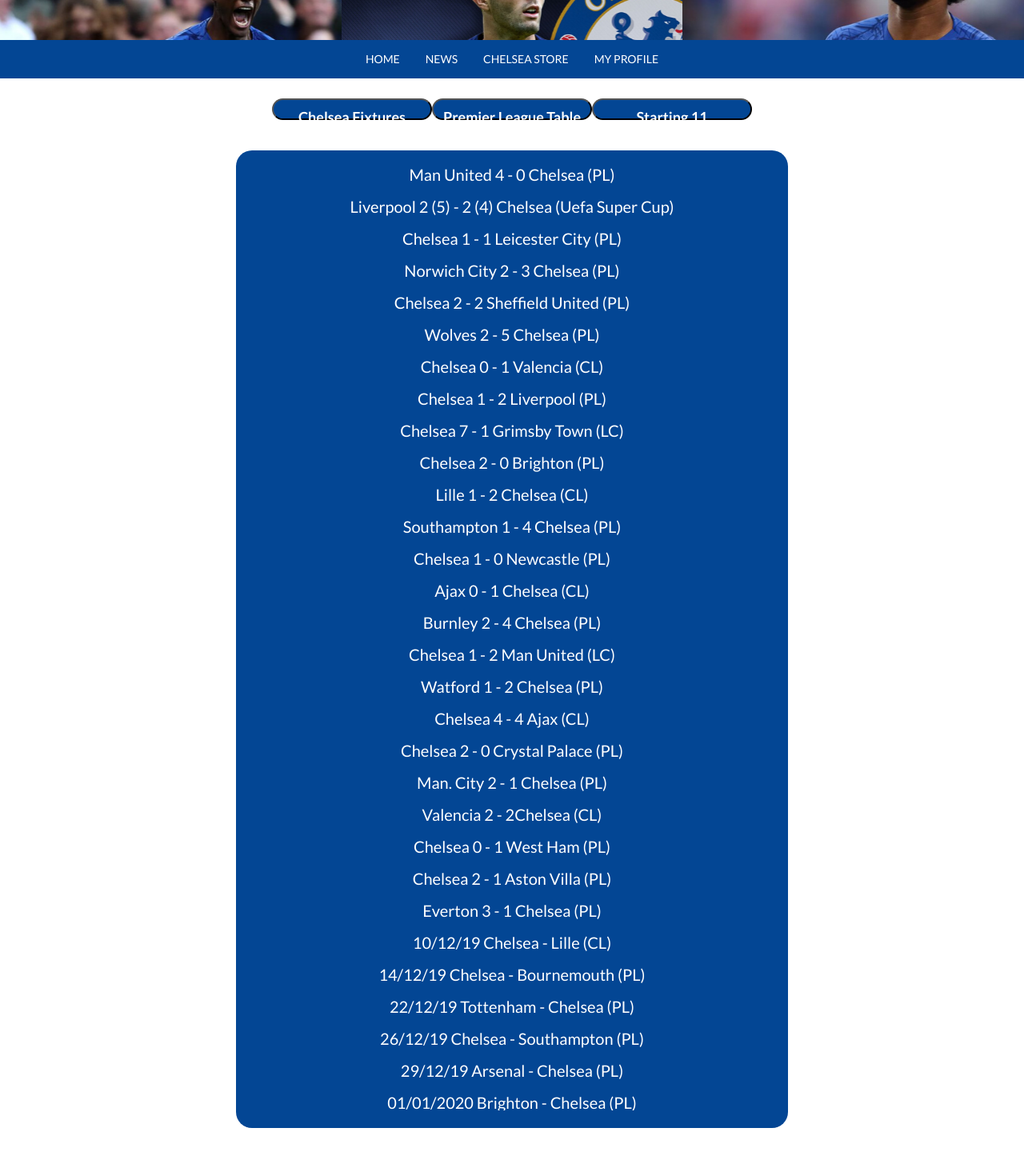
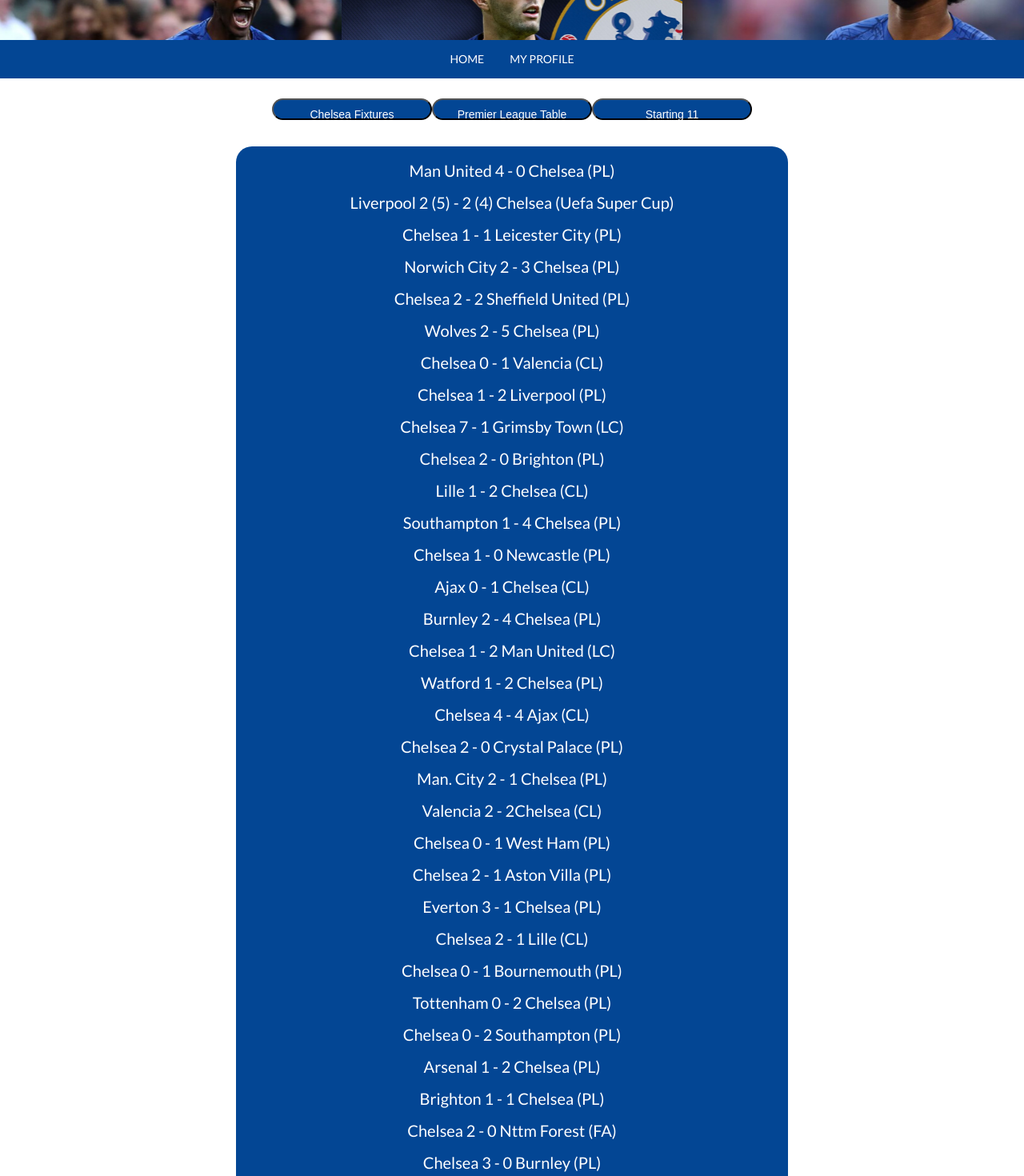
Before and after one commit to nickgc91/chelsea-app-client, a React (Create React App) app in the folder client/: page / in a window 1280 px wide. Shown: the part 80-1550 px from the top of the page at 80% size. Built offline with nearby package versions, Linux system fonts and the light colour scheme.

Commit message:
all user profile features are now being persisted

```diff
--- a/client/src/App.js
+++ b/client/src/App.js
@@ -7,6 +7,7 @@ import Login from "./components/Login";
 import FanProfile from "./components/FanProfile";
 import API from "./components/API";
 import NavBar from "./components/NavBar";
+import Banner from './components/Banner'
 
 
 class App extends React.Component {
@@ -35,7 +36,6 @@ class App extends React.Component {
           }
         })
         .catch(error => {
-          debugger
           alert(error)
         });
     }
@@ -43,9 +43,15 @@ class App extends React.Component {
 
   render() {
     return (
+
+      <body>
+      <div className='container'>
+      <div className='main'>
       <div>
+      <Banner />
       <NavBar signOut={this.signOut} username={this.state.username}/>
-      <Switch>
+      </div>
+          <Switch>
         <Route exact path="/">
           <Home />
         </Route>
@@ -78,7 +84,12 @@ class App extends React.Component {
         />
       </Switch>
       </div>
-    );
+    </div>
+     <div className='footer-banner'>
+     <Banner/>
+   </div>
+   </body>
+  )
   }
 }
 
--- a/client/src/components/API.js
+++ b/client/src/components/API.js
@@ -3,9 +3,10 @@ const signInUrl = baseUrl + "/signIn";
 const validateUrl = baseUrl + "/validate";
 const profileUrl = baseUrl + "/profile";
 const updateFavMatchUrl = baseUrl + '/updateFavMatch'
-const updateMemorableMemoryUrl = baseUrl + 'updateMemorableMemory'
-const updateUpliftingWinUrl = baseUrl + 'updateUpliftingWin'
-const updateDemoralizingDefeatUrl = baseUrl + 'updateDemoralizingDefeat'
+const updateMemorableMemoryUrl = baseUrl + '/updateMemorableMemory'
+const updateUpliftingWinUrl = baseUrl + '/updateUpliftingWin'
+const updateDemoralizingDefeatUrl = baseUrl + '/updateDemoralizingDefeat'
+const updateYoutubeVideoIdUrl = baseUrl + '/updateYoutubeVideoId'
 
 const get = url =>
   fetch(url, {
@@ -36,7 +37,10 @@ const updateUpliftingWin = data => post(updateUpliftingWinUrl, data)
 
 const updateDemoralizingDefeat = data => post(updateDemoralizingDefeatUrl, data)
 
+const updateYoutubeVideoId = data => post(updateYoutubeVideoIdUrl, data)
+
 window.validate = validate;
 
 export default { signIn, validate, getProfileData, updateFavMatch,
-  updateMemorableMemory, updateUpliftingWin, updateDemoralizingDefeat };
+  updateMemorableMemory, updateUpliftingWin, updateDemoralizingDefeat,
+  updateYoutubeVideoId };
--- a/client/src/components/FanProfile.js
+++ b/client/src/components/FanProfile.js
@@ -84,7 +84,6 @@ class FanProfile extends React.Component {
       }
     })
     .catch(error => {
-      debugger
       alert(error)
     });
     this.setState({
@@ -93,24 +92,60 @@ class FanProfile extends React.Component {
   };
 
   handleMemoryUpdateSubmit = () => {
+    API.updateMemorableMemory({data: this.state.memorableMemory})
+    .then(data => {
+      if (data.error) {
+        throw Error(data.error);
+      }
+    })
+    .catch(error => {
+      alert(error)
+    });
     this.setState({
       enterMemorableMoment: false
     });
   };
 
   handleUpliftingWinUpdateSubmit = () => {
+    API.updateUpliftingWin({data: this.state.upliftingWin})
+    .then(data => {
+      if (data.error) {
+        throw Error(data.error);
+      }
+    })
+    .catch(error => {
+      alert(error)
+    });
     this.setState({
       enterUpliftingWin: false
     });
   };
 
   handleDemoralizingDefeatUpdateSubmit = () => {
+    API.updateDemoralizingDefeat({data: this.state.demoralizingDefeat})
+    .then(data => {
+      if (data.error) {
+        throw Error(data.error);
+      }
+    })
+    .catch(error => {
+      alert(error)
+    });
     this.setState({
       enterDemoralizingDefeat: false
     });
   };
 
   handleYoutubeVideoIdUpdateSubmit = () => {
+    API.updateYoutubeVideoId({data: this.state.youTubeId})
+    .then(data => {
+      if (data.error) {
+        throw Error(data.error);
+      }
+    })
+    .catch(error => {
+      alert(error)
+    });
     this.setState({
       enterYoutubeVideoID: false
     });
@@ -252,6 +287,7 @@ class FanProfile extends React.Component {
             </div>
           )}
         </div>
+
       </div>
     );
   }
--- a/client/src/components/Fixtures.js
+++ b/client/src/components/Fixtures.js
@@ -56,17 +56,27 @@ class Fixtures extends React.Component {
           <br/><br/>
           <li>Everton 3 - 1 Chelsea (PL)</li>
           <br/><br/>
-          <li>10/12/19 Chelsea - Lille (CL)</li>
+          <li>Chelsea 2 - 1 Lille (CL)</li>
           <br/><br/>
-          <li>14/12/19 Chelsea - Bournemouth (PL)</li>
+          <li>Chelsea 0 - 1 Bournemouth (PL)</li>
           <br/><br/>
-          <li>22/12/19 Tottenham - Chelsea (PL)</li>
+          <li>Tottenham 0 - 2 Chelsea (PL)</li>
           <br/><br/>
-          <li>26/12/19 Chelsea - Southampton (PL)</li>
+          <li>Chelsea 0 - 2 Southampton (PL)</li>
           <br/><br/>
-          <li>29/12/19 Arsenal - Chelsea (PL)</li>
+          <li>Arsenal 1 - 2 Chelsea (PL)</li>
           <br/><br/>
-          <li>01/01/2020 Brighton - Chelsea (PL)</li>
+          <li>Brighton 1 - 1 Chelsea (PL)</li>
+          <br/><br/>
+          <li>Chelsea 2 - 0 Nttm Forest (FA)</li>
+          <br/><br/>
+          <li>Chelsea 3 - 0 Burnley (PL)</li>
+          <br/><br/>
+          <li>Newcastle 1 - 0 Chelsea (PL)</li>
+          <br/><br/>
+          <li>Chelsea 2 - 2 Arsenal (PL)</li>
+          <br/><br/>
+          <li>Hull City 1 - 2 Chelsea (FA)</li>
         </ul>
       </div>
     );
--- a/client/src/components/Home.js
+++ b/client/src/components/Home.js
@@ -45,17 +45,17 @@ class Home extends React.Component {
       style={{ paddingBottom: '10px', width: '200px', color: 'white' }}
       className="title"
       onClick={this.onClickToggleShowFixtures}>
-      <h3>Chelsea Fixtures</h3></button>
+      Chelsea Fixtures</button>
       <button
       style={{ paddingBottom: '10px', width: '200px', color: 'white' }}
       className="title"
       onClick={this.onClickToggleShowTable}>
-      <h3>Premier League Table</h3></button>
+      Premier League Table</button>
       <button
       style={{ paddingBottom: '10px', width: '200px', color: 'white' }}
       className="title"
       onClick={this.onClickToggleShowTeam}>
-      <h3>Starting 11</h3></button>
+      Starting 11</button>
       <div className="main-grid">
 
         {this.state.showTeam ?
--- a/client/src/components/NavBar.js
+++ b/client/src/components/NavBar.js
@@ -12,12 +12,12 @@ const NavBar = props => {
             HOME
           </a>
         </li>
-        <li>
+        {/* <li>
           <a href="/news">NEWS</a>
-        </li>
-        <li>
+        </li> */}
+        {/* <li>
           <a href="/about">CHELSEA STORE</a>
-        </li>
+        </li> */}
         <li>
           <a href="/login">MY PROFILE</a>
         </li>
--- a/client/src/css/App.css
+++ b/client/src/css/App.css
@@ -1,8 +1,16 @@
+* {
+    margin: 0;
+    padding: 0;
+}
+
+
 body {
     text-align: center;
     font-family: Georgia, Times, serif;
     color: purple;
+    height: 100%
 }
+
 
 button {
     border-radius: 25px;
@@ -19,3 +27,19 @@ textarea {
     height: 60px;
     border-radius: 8px;
   }
+
+/* .container {
+    min-height: 100%;
+}
+
+.main {
+    overflow: auto;
+    padding-bottom: 100px;
+}
+
+.footer-banner {
+    position: relative;
+    height: 100px;
+    margin-top:-100px;
+    clear: both;
+} */
--- a/client/src/css/index.css
+++ b/client/src/css/index.css
@@ -7,11 +7,7 @@ body {
   -moz-osx-font-smoothing: grayscale;
 }
 
-.footer {
-    position: fixed;
-    bottom: 0;
-    width: 100%;
-}
+
 
 code {
   font-family: source-code-pro, Menlo, Monaco, Consolas, "Courier New",
--- a/client/src/css/login.css
+++ b/client/src/css/login.css
@@ -1,9 +1,14 @@
+
+.login-main {
+    height: 100%;
+}
+
 .loginForm {
     text-align: center;
     align-content: center;
-    position: fixed;
-    top: 300px;
+    padding: 30px;
     width: 100%;
+    height: 100%;
 }
 
 .form {
--- a/client/src/index.js
+++ b/client/src/index.js
@@ -9,10 +9,11 @@ import 'semantic-ui-css/semantic.min.css'
 
 ReactDOM.render(
   <div>
-    <Banner />
+
     <Router>
-      <App />
+      <App style={{ paddingBottom: '200px' }}/>
     </Router>
+
 
 
   </div>,
```
